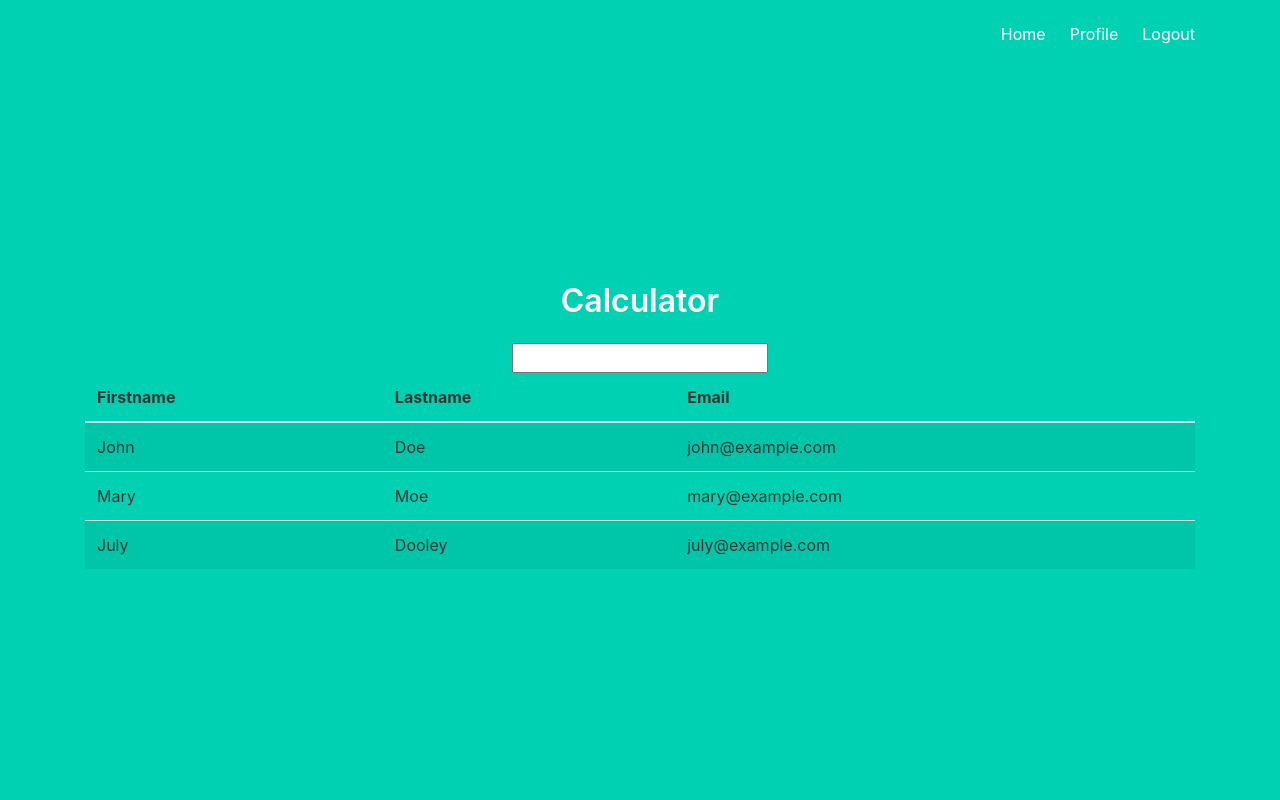
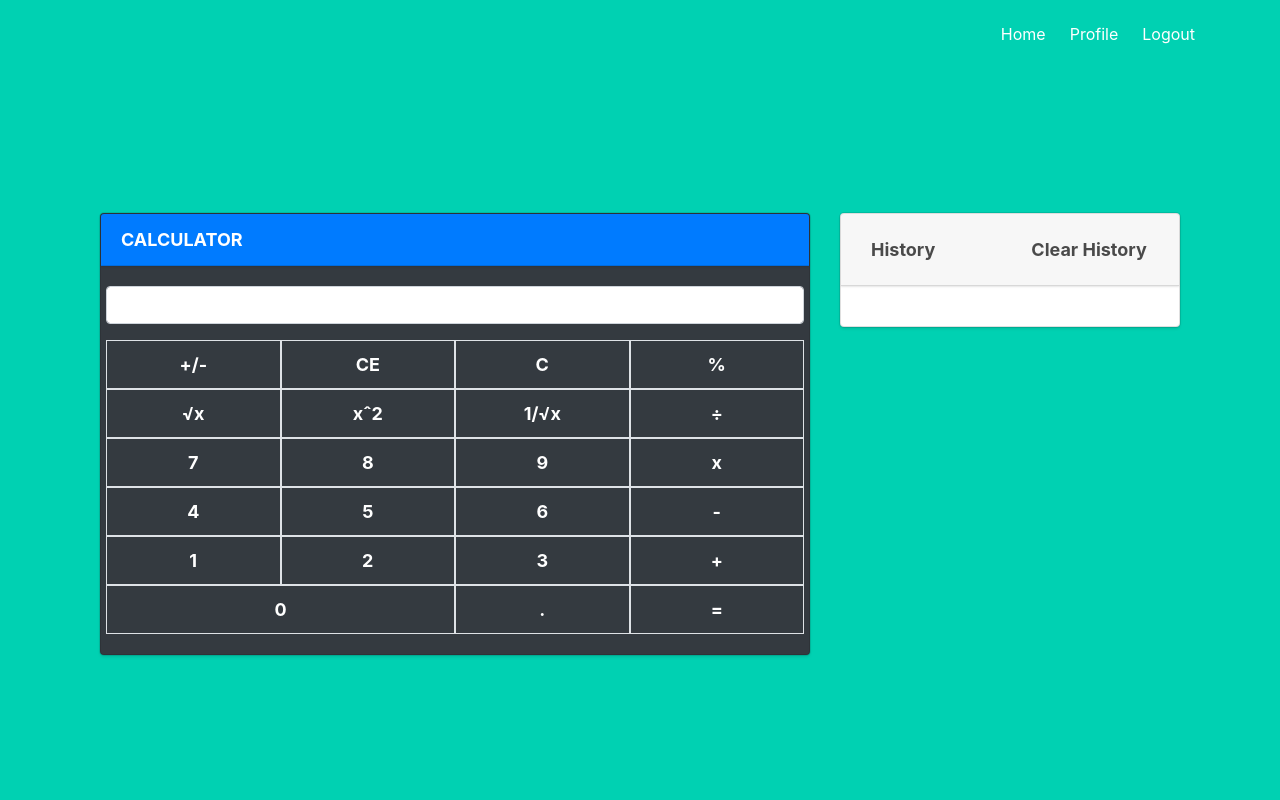
Before and after one commit to varshaahuja/ScientificCalculator, a Flask app: page /calculator in a window 1280 px wide. Run offline with Flask 2, Linux system fonts and the light colour scheme; a user stored in the database is signed in; some libraries are stand-ins or nearby versions.

Commit message:
designed the calculator html

```diff
--- a/FlaskLogin/templates/base.html
+++ b/FlaskLogin/templates/base.html
@@ -6,6 +6,15 @@
     <meta http-equiv="X-UA-Compatible" content="IE=edge">
     <meta name="viewport" content="width=device-width, initial-scale=1">
     <title>Flask Login Sample</title>
+    <style>
+        .operator{
+            font-weight: bold;
+            font-size: large;
+            padding: 10px;
+        }
+
+
+    </style>
     <link rel="stylesheet" href="https://cdnjs.cloudflare.com/ajax/libs/bulma/0.7.2/css/bulma.min.css" />
     <link rel="stylesheet" href="https://maxcdn.bootstrapcdn.com/bootstrap/4.0.0/css/bootstrap.min.css" integrity="sha384-Gn5384xqQ1aoWXA+058RXPxPg6fy4IWvTNh0E263XmFcJlSAwiGgFAW/dAiS6JXm" crossorigin="anonymous">
 </head>
@@ -47,7 +56,7 @@
         </div>
 
         <div class="hero-body">
-            <div class="container has-text-centered">
+            <div class="container">
                {% block content %}
                {% endblock %}
             </div>
--- a/FlaskLogin/templates/calculator.html
+++ b/FlaskLogin/templates/calculator.html
@@ -1,35 +1,84 @@
 {% extends "base.html" %}
 
 {% block content %}
-<h1 class="title">
-  Calculator
-</h1>
+<div class="container">
 
-<input type="text">
-<table class="table table-striped">
-    <thead>
-      <tr>
-        <th>Firstname</th>
-        <th>Lastname</th>
-        <th>Email</th>
-      </tr>
-    </thead>
-    <tbody>
-      <tr>
-        <td>John</td>
-        <td>Doe</td>
-        <td>john@example.com</td>
-      </tr>
-      <tr>
-        <td>Mary</td>
-        <td>Moe</td>
-        <td>mary@example.com</td>
-      </tr>
-      <tr>
-        <td>July</td>
-        <td>Dooley</td>
-        <td>july@example.com</td>
-      </tr>
-    </tbody>
-  </table>
+  <div class="row">
+
+  <div class="col-8">
+
+  <div class="card bg-dark text-white text-center">
+
+    <div class="card-header operator bg-primary text-uppercase"> Calculator </div>
+  <div class="card-body">
+    <div class="row">
+      <input type="text" class="form-control">
+    </div>
+
+        <div class="row pt-3">
+      <div class="col border operator"> +/- </div>
+       <div class="col border operator"> CE </div>
+       <div class="col border operator"> C </div>
+       <div class="col border operator"> % </div>
+    </div>
+
+    <div class="row">
+      <div class="col border operator"> √x </div>
+       <div class="col border operator">xˆ2 </div>
+       <div class="col border operator"> 1/√x </div>
+       <div class="col border operator"> ÷</div>
+    </div>
+
+        <div class="row">
+      <div class="col border operator"> 7 </div>
+       <div class="col border operator"> 8 </div>
+       <div class="col border operator"> 9 </div>
+       <div class="col border operator"> x </div>
+    </div>
+
+    <div class="row">
+      <div class="col border operator"> 4 </div>
+       <div class="col border operator"> 5 </div>
+       <div class="col border operator"> 6 </div>
+       <div class="col border operator"> - </div>
+    </div>
+
+        <div class="row">
+      <div class="col border operator"> 1 </div>
+       <div class="col border operator"> 2 </div>
+       <div class="col border operator"> 3 </div>
+       <div class="col border operator"> + </div>
+    </div>
+
+            <div class="row">
+       <div class="col-6 border operator"> 0 </div>
+       <div class="col border operator"> . </div>
+       <div class="col border operator"> = </div>
+    </div>
+
+
+</div>
+  </div>
+    </div>
+
+    <div class="col">
+
+      <div class="card">
+
+        <div class="card-header"><span class="pr-5 operator">History</span> <span class="pl-5 operator"> Clear History </span>  </div>
+        <div class="card-body">
+
+        </div>
+
+      </div>
+
+    </div>
+
+</div>
+
+
+
+</div>
+
+
 {% endblock %}
```
